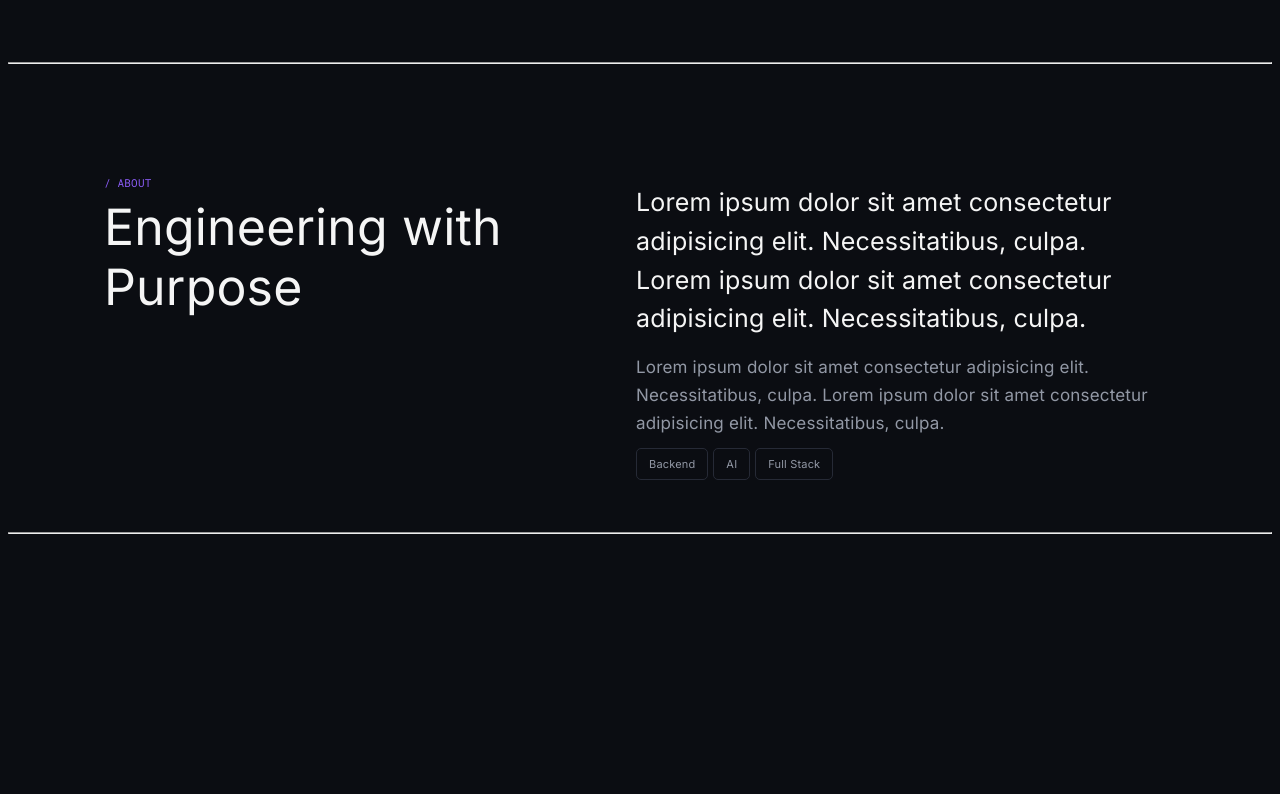
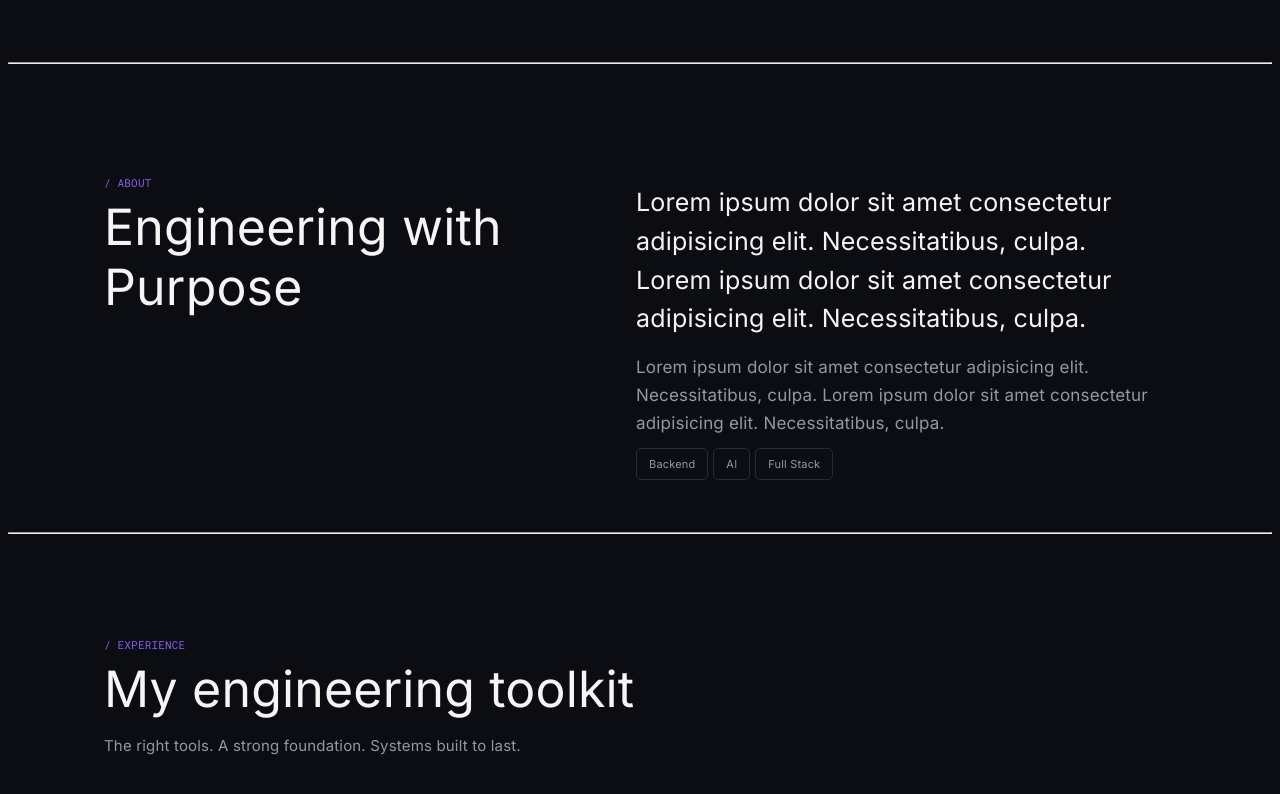
Before and after one commit to Abhishek-D-P/portfolio, a React (Vite) app in the folder portfolio-UI/: page / in a window 1280 px wide. Shown: the part 739-1533 px from the top of the page. Before the commit the page ends 1281 px from the top, so only its background shows below. Built offline with nearby package versions, Linux system fonts and the light colour scheme.

Commit message:
adding experience page

```diff
--- a/portfolio-UI/src/App.jsx
+++ b/portfolio-UI/src/App.jsx
@@ -1,6 +1,7 @@
 import './App.css'
 import Home from './pages/Home'
 import About from './pages/About'
+import Experience from './pages/Experience'
 
 function App() {
   return (
@@ -9,6 +10,7 @@ function App() {
       <hr />
       <About></About>
       <hr />
+      <Experience></Experience>
     </>
 
   )
--- a/portfolio-UI/src/components/NavBar.jsx
+++ b/portfolio-UI/src/components/NavBar.jsx
@@ -7,9 +7,9 @@ function NavBar(){
                 <div className="nav-section">
                     <a href="#home">Home</a>
                     <a href="#about">About</a>
-                    <a href="">Experience</a>
-                    <a href="">Projects</a>
-                    <a href="">Contact</a>
+                    <a href="#experience">Experience</a>
+                    <a href="#projects">Projects</a>
+                    <a href="#contact">Contact</a>
                 </div>
             </div>
         </>
--- /dev/null
+++ b/portfolio-UI/src/pages/Experience.jsx
@@ -0,0 +1,18 @@
+import Text from "../components/Text"
+
+import '../static/css/pages/Experience.css'
+
+function Experience(){
+
+    return (
+        <>
+            <section className="experience" id = "experience">
+                <Text content="/ EXPERIENCE" type="caption" fontSize="11px"></Text>
+                <Text content="My engineering toolkit" type="heading" fontSize="50px"></Text>
+                <Text content="The right tools. A strong foundation. Systems built to last." type="paragraph" fontSize="15px"></Text>
+            </section>
+        </>
+    )
+}
+
+export default Experience
--- /dev/null
+++ b/portfolio-UI/src/static/css/pages/Experience.css
@@ -0,0 +1,3 @@
+.experience{
+    padding: 88px 96px;
+}
```
